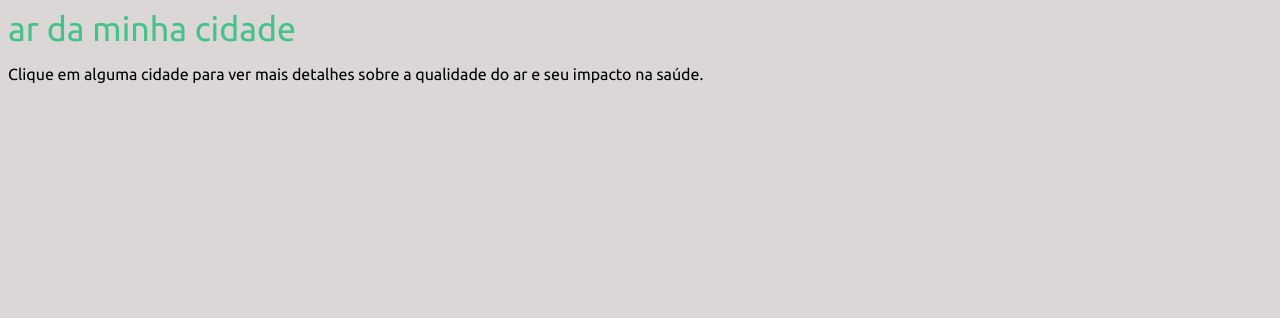
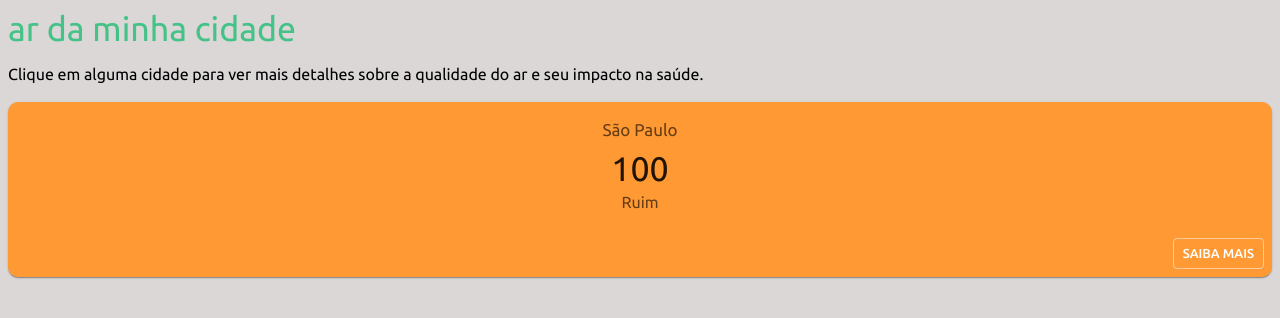
Before and after one commit to thiagodipold/air-quality-in-brazilian-cities, a React (Create React App) app: page / in a window 1280 px wide. Shown: the top 318 px of the page. Built offline with nearby package versions, Linux system fonts and the light colour scheme.

Commit message:
pagina da Home mockada com um exemplo de CityCard

```diff
--- a/src/pages/Home.tsx
+++ b/src/pages/Home.tsx
@@ -1,18 +1,27 @@
 import { Grid, Typography } from "@material-ui/core";
+import CityCard from "../components/CityCard";
 
 const Home = () => {
   return (
+    <>
       <Grid container>
         <Grid item xs={12}>
           <Typography gutterBottom color="#44c287" variant="h4" component="h1">
             ar da minha cidade
           </Typography>
           <Typography paragraph variant="body1">
-          Clique em alguma cidade para ver mais detalhes sobre a qualidade do ar
-          e seu impacto na saúde.
+            Clique em alguma cidade para ver mais detalhes sobre a qualidade do
+            ar e seu impacto na saúde.
           </Typography>
         </Grid>
       </Grid>
+
+      <Grid container>
+        <Grid item xs={12}>
+          <CityCard city="São Paulo" airQuality={100} />
+        </Grid>
+      </Grid>
+    </>
   );
 };
 
```
Lines whose indentation alone changed are shown as unchanged.
